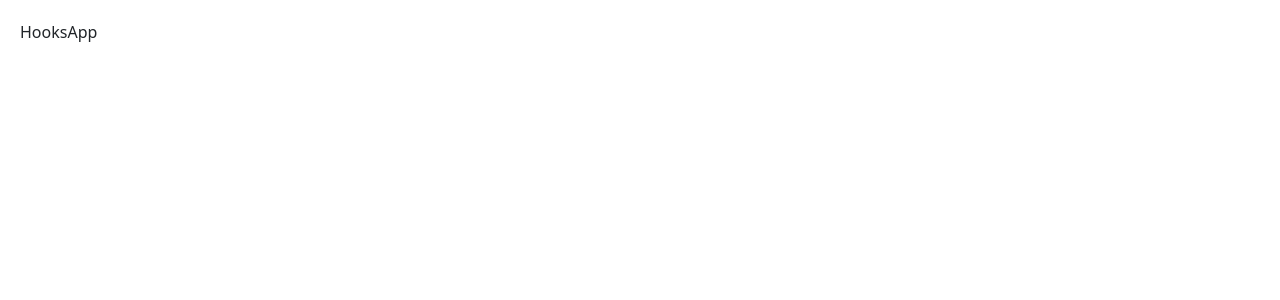
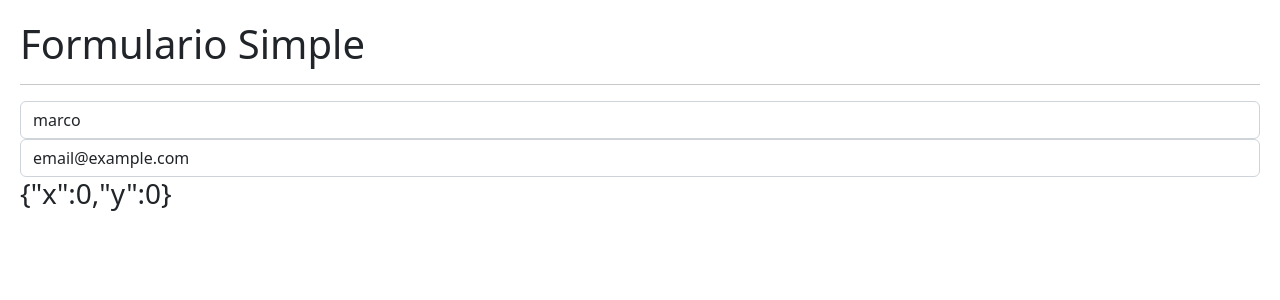
Before and after one commit to mtlv99/curso-react, a React (Vite) app in the folder 05-hook-app/: page / in a window 1280 px wide. Shown: the top 300 px of the page. Built offline with nearby package versions, Linux system fonts and the light colour scheme.

Commit message:
Section 9: useEffect - preventing memory leak

```diff
--- /dev/null
+++ b/05-hook-app/src/01-useState/CounterApp.jsx
@@ -0,0 +1,35 @@
+import React, { useState } from 'react';
+
+
+export const CounterApp = () => {
+  // La gente de React recomienda que se tenga un useState por cada propiedad que se requiera
+  const [counter, setCounter] = useState({
+    counter1: 10,
+    counter2: 20,
+    counter3: 30,
+  });
+
+  const { counter1, counter2, counter3 } = counter;
+
+  return (
+    <>
+      <h1>
+        Counter 1:
+        {counter1}
+      </h1>
+      <h1>
+        Counter 2:
+        {counter2}
+      </h1>
+      <h1>
+        Counter 3:
+        {counter3}
+      </h1>
+
+      <hr />
+      {/* Hay que tener cuidado con los valores que se le pasen al setCounter,
+      ya que afectarán a TODO el state (js permite mutar entre tipos... de objeto a numero por ejemplo.) */}
+      <button type="button" className="btn btn-primary" onClick={() => setCounter({ ...counter, counter1: counter1 + 1 })}>+1</button>
+    </>
+  );
+};
--- /dev/null
+++ b/05-hook-app/src/01-useState/CounterWithCustomHook.jsx
@@ -0,0 +1,25 @@
+import React from 'react';
+import { useCounter } from '../hooks/useCounter';
+
+export const CounterWithCustomHook = () => {
+  // La destructuración depende de la forma en que se hace el return en el custom Hook.
+  // Si devuelve un objeto, se hace con {}, si es un array se hace con [].
+  const {
+    counter, increment, decrement, reset,
+  } = useCounter(15);
+
+  return (
+    <>
+      <h1>
+        Counter with Hook:
+        {counter}
+      </h1>
+
+      <hr />
+
+      <button type="button" onClick={() => increment(4)} className="btn btn-primary">+1</button>
+      <button type="button" onClick={() => reset} className="btn btn-primary">Reset</button>
+      <button type="button" onClick={() => decrement(2)} className="btn btn-primary">-1</button>
+    </>
+  );
+};
--- /dev/null
+++ b/05-hook-app/src/02-useEffect/Message.jsx
@@ -0,0 +1,32 @@
+import React, { useEffect, useState } from 'react';
+
+
+export const Message = () => {
+  const [coords, setCoords] = useState({ x: 0, y: 0 });
+  useEffect(() => {
+    // console.log('Message Mounted');
+    const onMouseMove = ({ x, y }) => {
+    //   console.log(':)');
+      setCoords({ x, y });
+    };
+
+    // Hay que tener mucho cuidado con los listeners, observables, peticiones asincronas, etc...
+    // Facilmente se pueden crear memory leaks si no se remueven adecuadamente.
+    // En versiones anteriores de React (17 para abajo) esto tiraba la aplicacion o tiraba un error
+    // Sin embargo en React 18 esto ya no muestra errores. Sin embargo, hay que tener precaucion con ello.
+    // Por ejemplo, descomentar el console.log del onMouseMove, comentar el removeEventListener,
+    // y montar repetitivamente el SimpleForm (borrando y escribiendo 'marco' varias veces) para replicar un memory leak.
+    window.addEventListener('mousemove', onMouseMove);
+
+    return () => {
+      // Para quitar eventos, se pasa la referencia en memoria a la funcion
+      // NO se debe pasar otra instancia o declaracion de la funcion.
+      window.removeEventListener('mousemove', onMouseMove);
+    //   console.log('Message unmounted');
+    };
+  }, []);
+
+  return (
+    <h3>{JSON.stringify(coords)}</h3>
+  );
+};
--- /dev/null
+++ b/05-hook-app/src/02-useEffect/SimpleForm.jsx
@@ -0,0 +1,67 @@
+import React, { useEffect, useState } from 'react';
+import { Message } from './Message';
+
+export const SimpleForm = () => {
+  const [formState, setFormState] = useState({
+    username: 'marco',
+    email: 'email@example.com',
+  });
+
+  const { username, email } = formState;
+
+  const onInputChange = ({ target }) => {
+    const { name, value } = target;
+    setFormState({
+      ...formState,
+      // Propiedad computada
+      [name]: value,
+    });
+  };
+
+  // NO se recomienda que se usen useEffect sin dependencias.
+  // Es recomendable dividir las responsabilidades en varios useEffect
+  useEffect(() => () => {
+    // console.log('useEffect called once.');
+  }, []);
+
+  useEffect(() => () => {
+    // console.log('formState changed!');
+  }, [formState]);
+
+  // Tambien se puede usar en propiedades destructuradas, por ejemplo
+  // para que este efecto vaya y compruebe en una peticion asincrona si el email es valido
+  // (Solo se estaria ejecutando cuando el email cambia)
+  useEffect(() => () => {
+    // console.log('email changed!');
+  }, [email]);
+
+
+  return (
+    <>
+      <h1>Formulario Simple</h1>
+
+      <hr />
+
+      <input
+        type="text"
+        className="form-control"
+        placeholder="Username"
+        name="username"
+        value={username}
+        onChange={onInputChange}
+      />
+
+      <input
+        type="text"
+        className="form-control"
+        placeholder="example@example.com"
+        name="email"
+        value={email}
+        onChange={onInputChange}
+      />
+
+      {/* Solo para demostrar rapidamente el unmount con el useEffect */}
+      {username === 'marco' && <Message />}
+    </>
+  );
+};
--- a/05-hook-app/src/HooksApp.jsx
+++ b/05-hook-app/src/HooksApp.jsx
@@ -1,4 +1,9 @@
+import { CounterApp } from './01-useState/CounterApp';
+import { CounterWithCustomHook } from './01-useState/CounterWithCustomHook';
+import { SimpleForm } from './02-useEffect/SimpleForm';
 
 export const HooksApp = () => (
-  <div>HooksApp</div>
+  // <CounterApp />
+  // <CounterWithCustomHook />
+  <SimpleForm />
 );
--- /dev/null
+++ b/05-hook-app/src/hooks/useCounter.js
@@ -0,0 +1,34 @@
+import React, { useState } from 'react';
+
+export const useCounter = (initialValue = 10) => {
+  // Lo que hace a un custom Hook, un custom Hook es:
+  // Es un estandar que el nombre del archivo empiece por "use", en este caso "useCounter",
+  // Es una funcion normal, pero la diferencia es que en algun lugar se utiliza un Hook propio de React
+  // (en este caso es el useState).
+  const [counter, setCounter] = useState(initialValue);
+
+
+  // Hay que tener cuidado a la hora de enviar los eventos o parametros,
+  // ya que si se pasa la funcion directamente: e.g. onClick={increment}:
+  // [ Esto equivale a: onClick={(event) => increment(event)} ]
+  // Si se hace de la forma anterior, se estaria pasando el evento del onClick en vez del parametro del value,
+  // por lo que en el state se estaria guardando un 10[Object object], en vez del value. (Hace concatenación)
+  // Forma correcta: onClick={() => increment(4)} (donde 4 es el numero que se va a incrementar)
+  const increment = (value = 1) => {
+    setCounter(counter + value);
+  };
+  const decrement = (value = 1) => {
+    // if (counter === 0) return;
+    setCounter(counter - value);
+  };
+  const reset = (value = 1) => {
+    setCounter(initialValue);
+  };
+
+  return {
+    counter,
+    increment,
+    decrement,
+    reset,
+  };
+};
```
